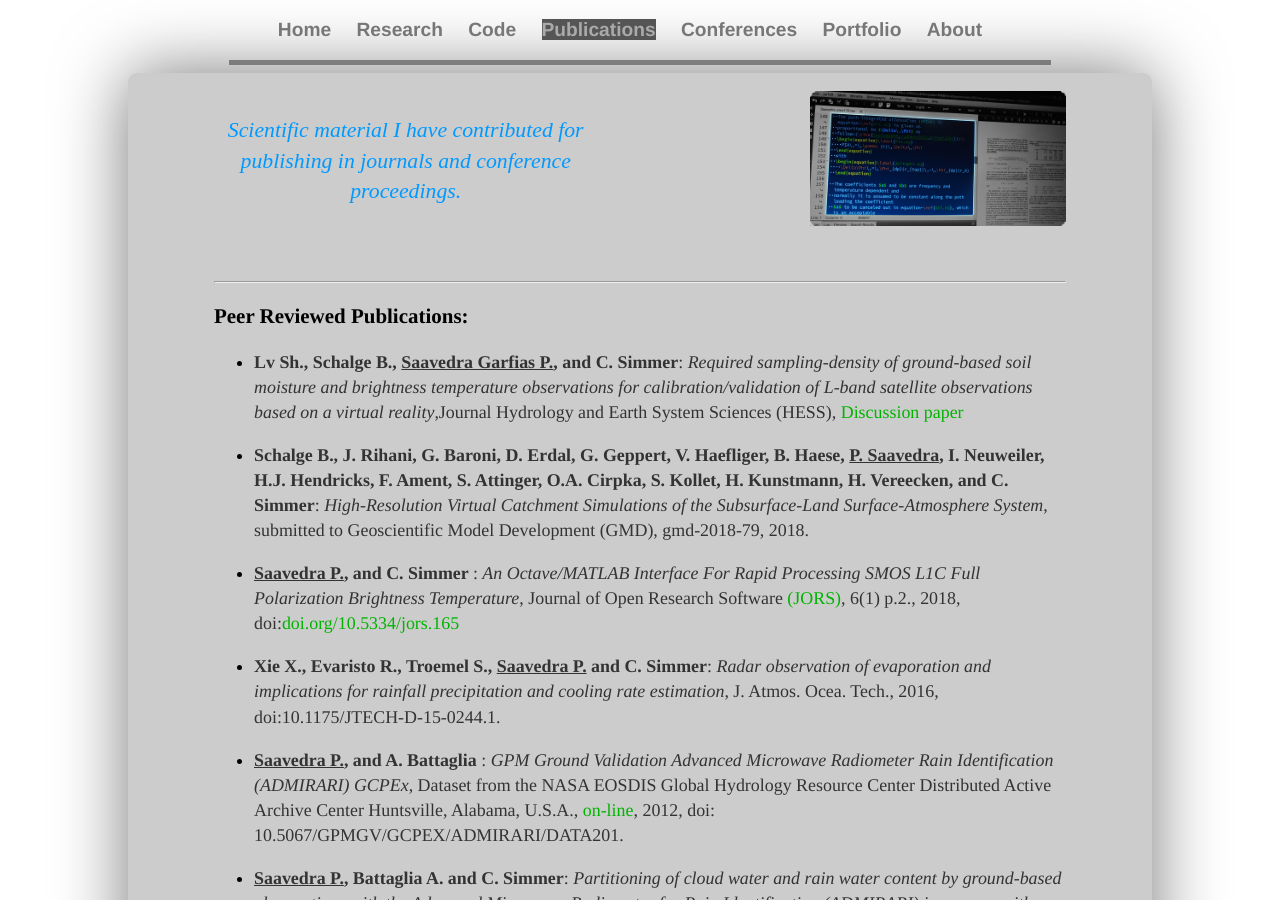
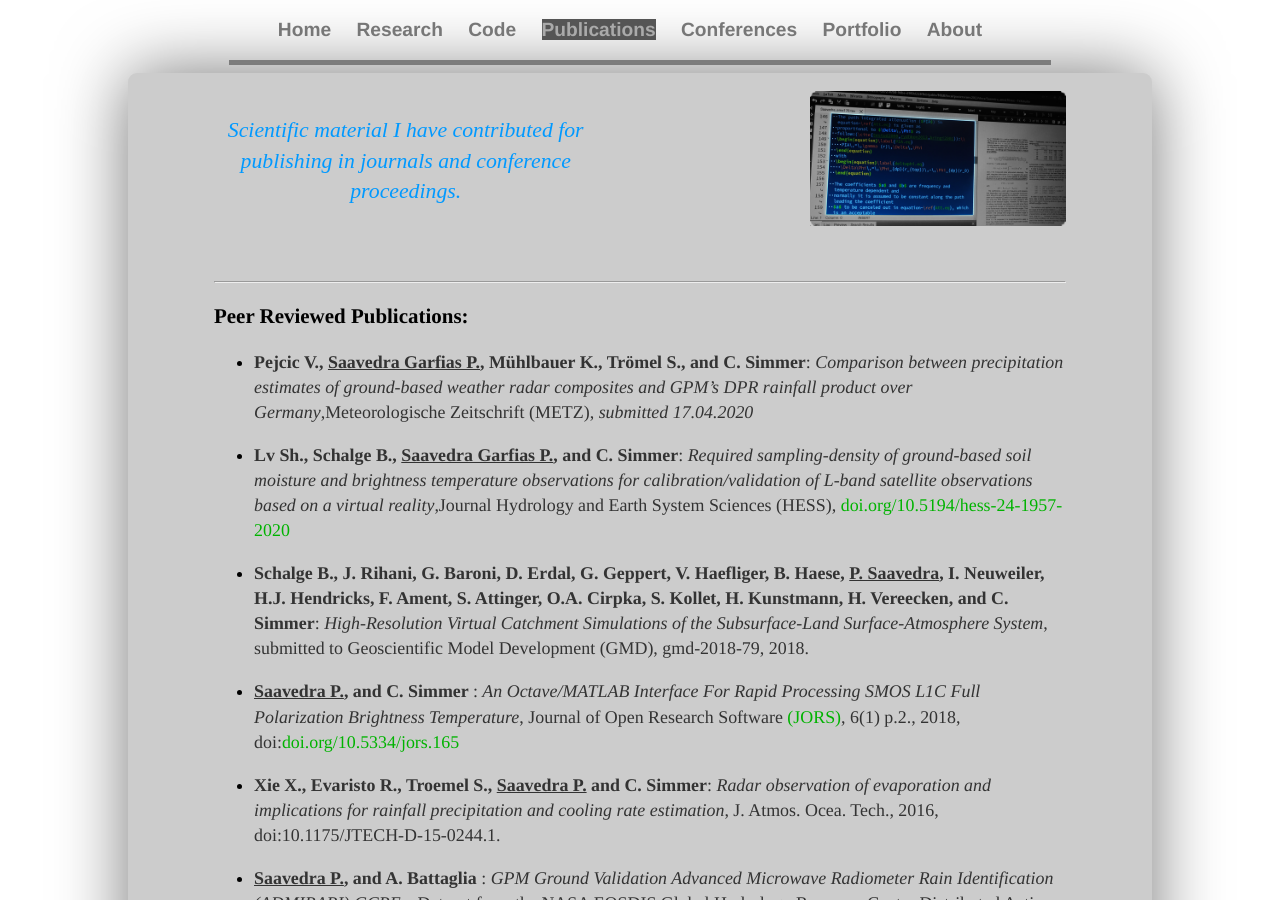
Before and after one commit to pablosaa/pablosaa.github.io, a Jekyll site: the page built from publications.html, in a window 1280 px wide and 900 px high. Built offline with Jekyll 4.4.1, drawn with Linux system fonts in a browser that asks for light colours.

Commit message:
added shaonin and Veli paper in publications

```diff
--- a/index.html
+++ b/index.html
@@ -3,7 +3,7 @@ layout: default
 title: Pablo Saavedra's personal website
 ---
 <div style="width:22%;height:auto;display:inline-block; white-space:nowrap;">
-<img src="{{'/images/fronts/pab_bild.png' | relative_url}}" alt="Portrait" style="width:95%;height:auto;margin-right:20px;margin-top:5px;margin-bottom:20px;">
+<img src="{{'/images/fronts/pab_bild_nopin.png' | relative_url}}" alt="Portrait" style="width:95%;height:auto;margin-right:20px;margin-top:5px;margin-bottom:20px;">
 </div>
 <div style="width:70%;height:auto;display:inline-block; white-space:none;text-align:left;vertical-align:top;">
 {% include welcome_en.md %}
--- a/publications.html
+++ b/publications.html
@@ -8,7 +8,10 @@ caratula: images/fronts/texstudio.png
 
 <h3 name="peer-reviewed-articles">Peer Reviewed Publications:</h3>
 <ul><li>
-<p class="discreet"><strong>Lv Sh., Schalge B., <u>Saavedra Garfias P.</u>, and C. Simmer</strong>: <em>Required sampling-density of ground-based soil moisture and brightness temperature observations for calibration/validation of L-band satellite observations based on a virtual reality</em>,Journal Hydrology and Earth System Sciences (HESS), <a href="https://www.hydrol-earth-syst-sci-discuss.net/hess-2019-192/">Discussion paper</a></p>
+<p class="discreet"><strong>Pejcic V., <u>Saavedra Garfias P.</u>, Mühlbauer K., Trömel S., and C. Simmer</strong>: <em>Comparison between precipitation estimates of ground-based weather radar composites and GPM’s DPR rainfall product over Germany</em>,Meteorologische Zeitschrift (METZ), <em>submitted 17.04.2020</em></p>
+		<!-- <a href="https://www.hydrol-earth-syst-sci.net/24/1957/2020/"></a></p> -->
+</li><li>
+<p class="discreet"><strong>Lv Sh., Schalge B., <u>Saavedra Garfias P.</u>, and C. Simmer</strong>: <em>Required sampling-density of ground-based soil moisture and brightness temperature observations for calibration/validation of L-band satellite observations based on a virtual reality</em>,Journal Hydrology and Earth System Sciences (HESS), <a href="https://www.hydrol-earth-syst-sci.net/24/1957/2020/">doi.org/10.5194/hess-24-1957-2020</a></p>
 </li><li>
 <p class="discreet"><strong>Schalge B., J. Rihani, G. Baroni, D. Erdal, G. Geppert, V. Haefliger, B. Haese, <u>P. Saavedra</u>, I. Neuweiler, H.J. Hendricks, F. Ament, S. Attinger, O.A. Cirpka, S. Kollet, H. Kunstmann, H. Vereecken, and C. Simmer</strong>: <em>High-Resolution Virtual Catchment Simulations of the Subsurface-Land Surface-Atmosphere System</em>, submitted to Geoscientific Model Development (GMD), gmd-2018-79, 2018.</p>
 </li><li>
```
Also changed, not shown: images/fronts/pab_bild_nopin.png (added).
